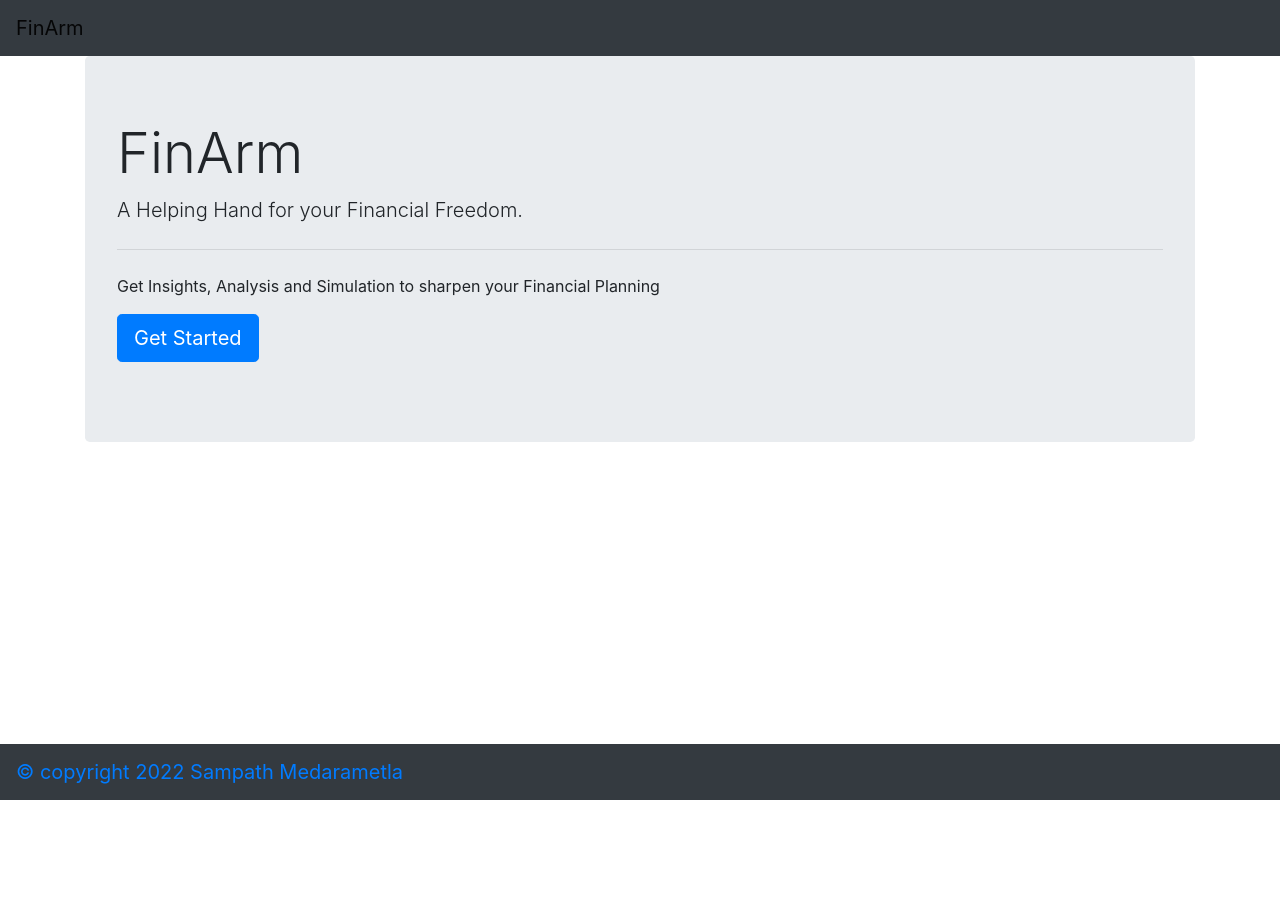
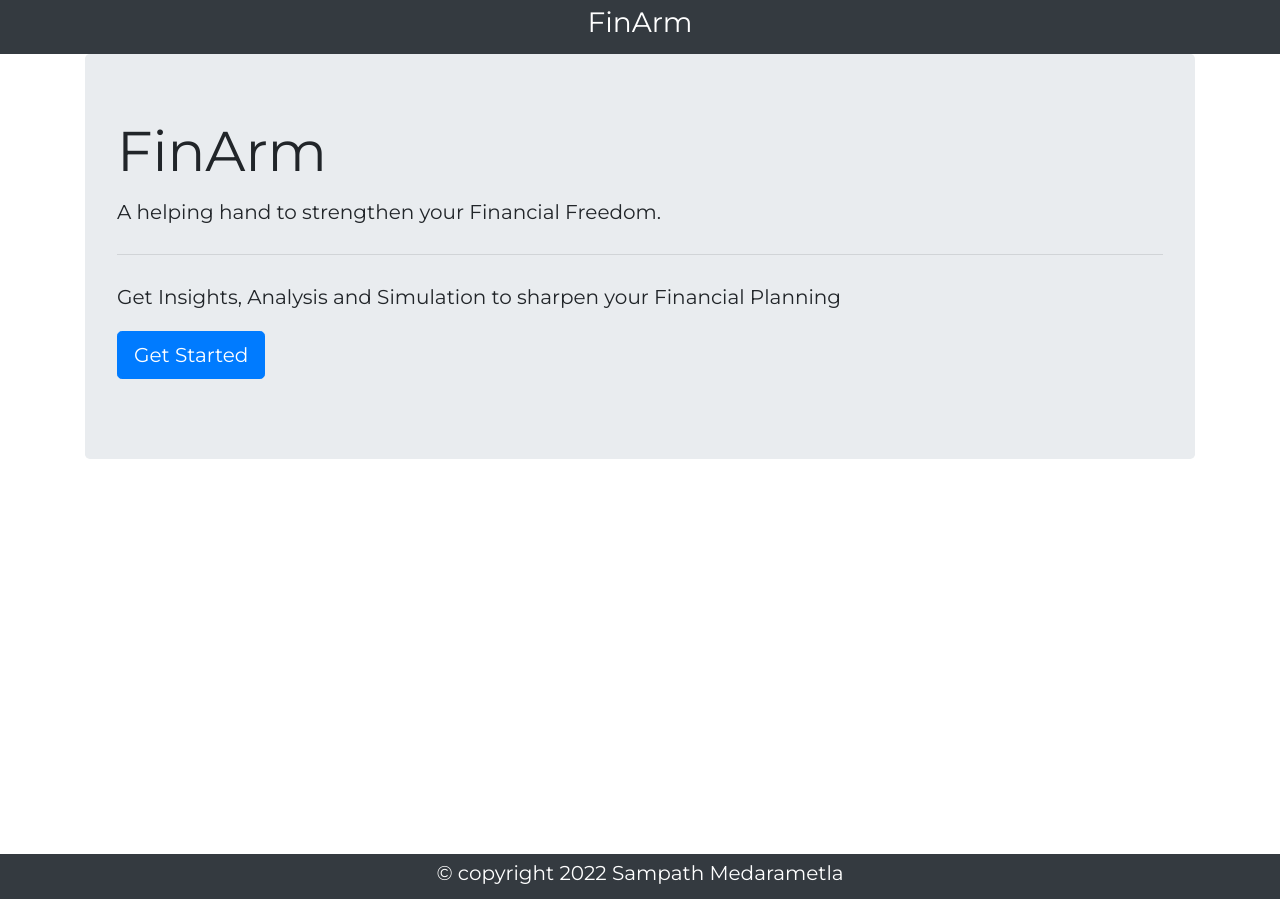
Before and after one commit to iamSampath/finarm, a Flask app: page / in a window 1280 px wide. Before the commit the page ends 800 px from the top, so only its background shows below. Run offline with Flask 2, Linux system fonts and the light colour scheme; some libraries are stand-ins or nearby versions.

Commit message:
Main page

```diff
--- a/static/style.css
+++ b/static/style.css
@@ -0,0 +1,36 @@
+body {
+    font: 20px Montserrat, sans-serif;
+    line-height: 1.8;
+  }
+
+.whitefont{
+  font: 50px Montserrat, sans-serif;
+  font-stretch: expanded;
+  color:white;
+  padding:0.5%;
+}
+
+.page-header, .page-footer {
+  flex-grow:initial;
+  flex-shrink: initial;
+}
+
+html, body {
+  box-sizing: border-box;
+  height: 100%;
+  padding: 0;
+  margin: 0;
+}
+.wrapper {
+  box-sizing: border-box;
+  min-height: 100%;
+  display: flex;
+  flex-direction: column;
+}
+.page-header, .page-footer {
+  flex-grow: 0;
+  flex-shrink: 0;
+}
+.page-body {
+  flex-grow: 1;
+}
--- a/templates/index.html
+++ b/templates/index.html
@@ -7,7 +7,7 @@
 {% block main %}
 <div class="jumbotron">
     <h1 class="display-4">FinArm</h1>
-    <p class="lead">A Helping Hand for your Financial Freedom.</p>
+    <p class="lead">A helping hand to strengthen your Financial Freedom.</p>
     <hr class="my-4">
     <p>Get Insights, Analysis and Simulation to sharpen your Financial Planning</p>
     <p class="lead">
--- a/templates/layout.html
+++ b/templates/layout.html
@@ -5,20 +5,24 @@
         <meta name="viewport" content="initial-scale=1, width=device-width">
         <!-- http://getbootstrap.com/docs/5.1/ -->
         <link type="text/css" rel="stylesheet" href="https://cdn.jsdelivr.net/npm/bootstrap@4.0.0/dist/css/bootstrap.min.css" integrity="sha384-Gn5384xqQ1aoWXA+058RXPxPg6fy4IWvTNh0E263XmFcJlSAwiGgFAW/dAiS6JXm" crossorigin="anonymous">
+        <link href="https://fonts.googleapis.com/css?family=Montserrat" rel="stylesheet">
+        <link rel="stylesheet" type="text/css" href="/static/style.css">
         <title>{% block title %}{% endblock %}</title>
     </head>
     <body>
-        <nav class="navbar navbar-light bg-dark">
-            <a class="navbar-brand" href="#">
-              FinArm
-            </a>
-          </nav>
-        <div class="container container-fluid">
+        <div class="page-header bg-dark whitefont">
+            <h3 align="center">
+                FinArm
+            </h3>
+        </div>
+        <div class="container container-fluid wrapper">
             {% block main %}{% endblock %}
         </div>
-        <nav class="navbar fixed-bottom navbar-primary bg-dark" align="center">
-            <a class="navbar-brand" href="#" style="color:white,align:center">&copy; copyright 2022 Sampath Medarametla</a>
-        </nav>
+        <div class="bg-dark whitefont page-footer">
+            <h5 align="center">
+                &copy; copyright 2022 Sampath Medarametla
+            </h5>
+        </div>
         <script src="https://code.jquery.com/jquery-3.2.1.slim.min.js" integrity="sha384-KJ3o2DKtIkvYIK3UENzmM7KCkRr/rE9/Qpg6aAZGJwFDMVNA/GpGFF93hXpG5KkN" crossorigin="anonymous"></script>
         <script src="https://cdn.jsdelivr.net/npm/popper.js@1.12.9/dist/umd/popper.min.js" integrity="sha384-ApNbgh9B+Y1QKtv3Rn7W3mgPxhU9K/ScQsAP7hUibX39j7fakFPskvXusvfa0b4Q" crossorigin="anonymous"></script>
         <script src="https://cdn.jsdelivr.net/npm/bootstrap@4.0.0/dist/js/bootstrap.min.js" integrity="sha384-JZR6Spejh4U02d8jOt6vLEHfe/JQGiRRSQQxSfFWpi1MquVdAyjUar5+76PVCmYl" crossorigin="anonymous"></script>
```
